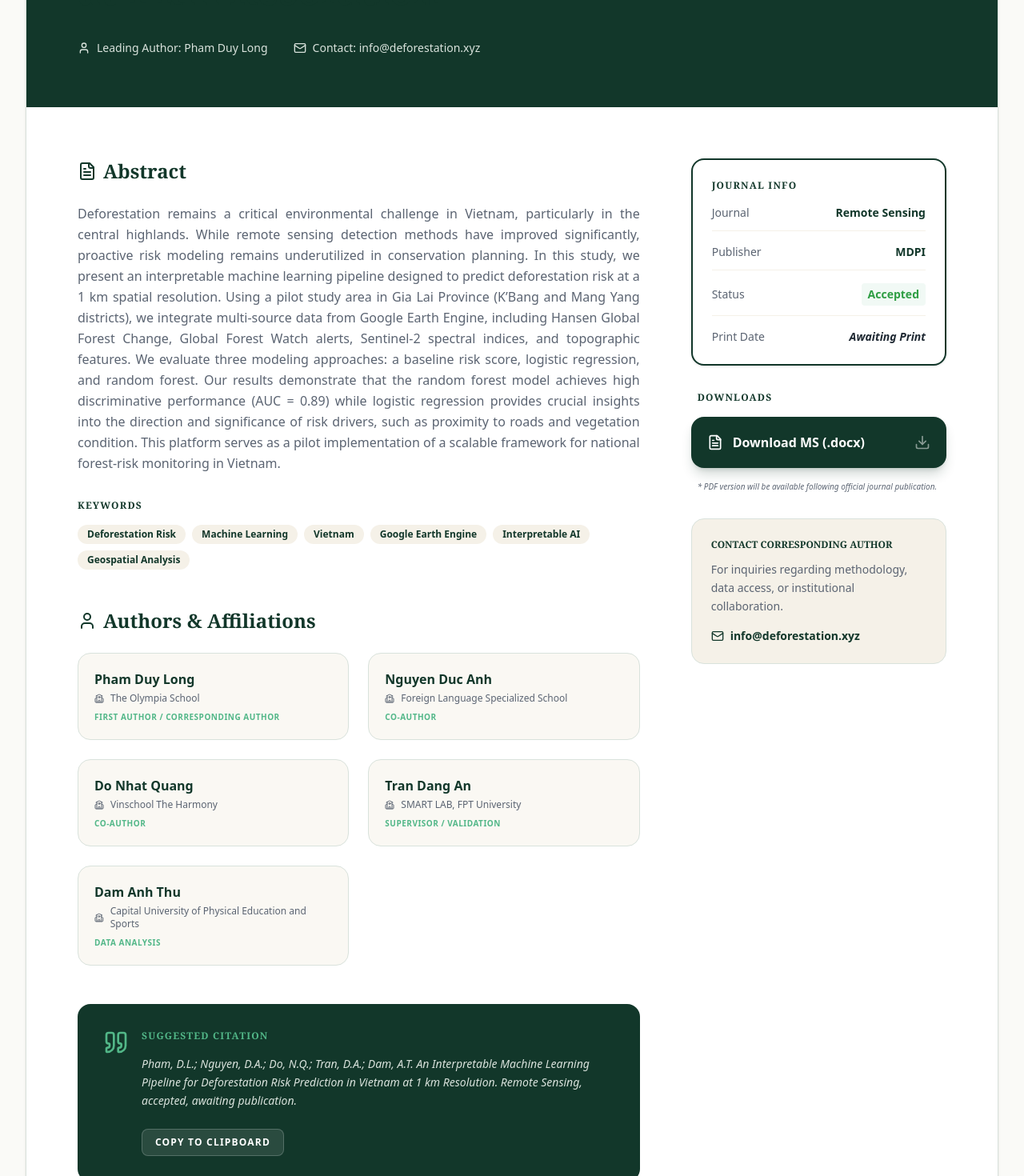
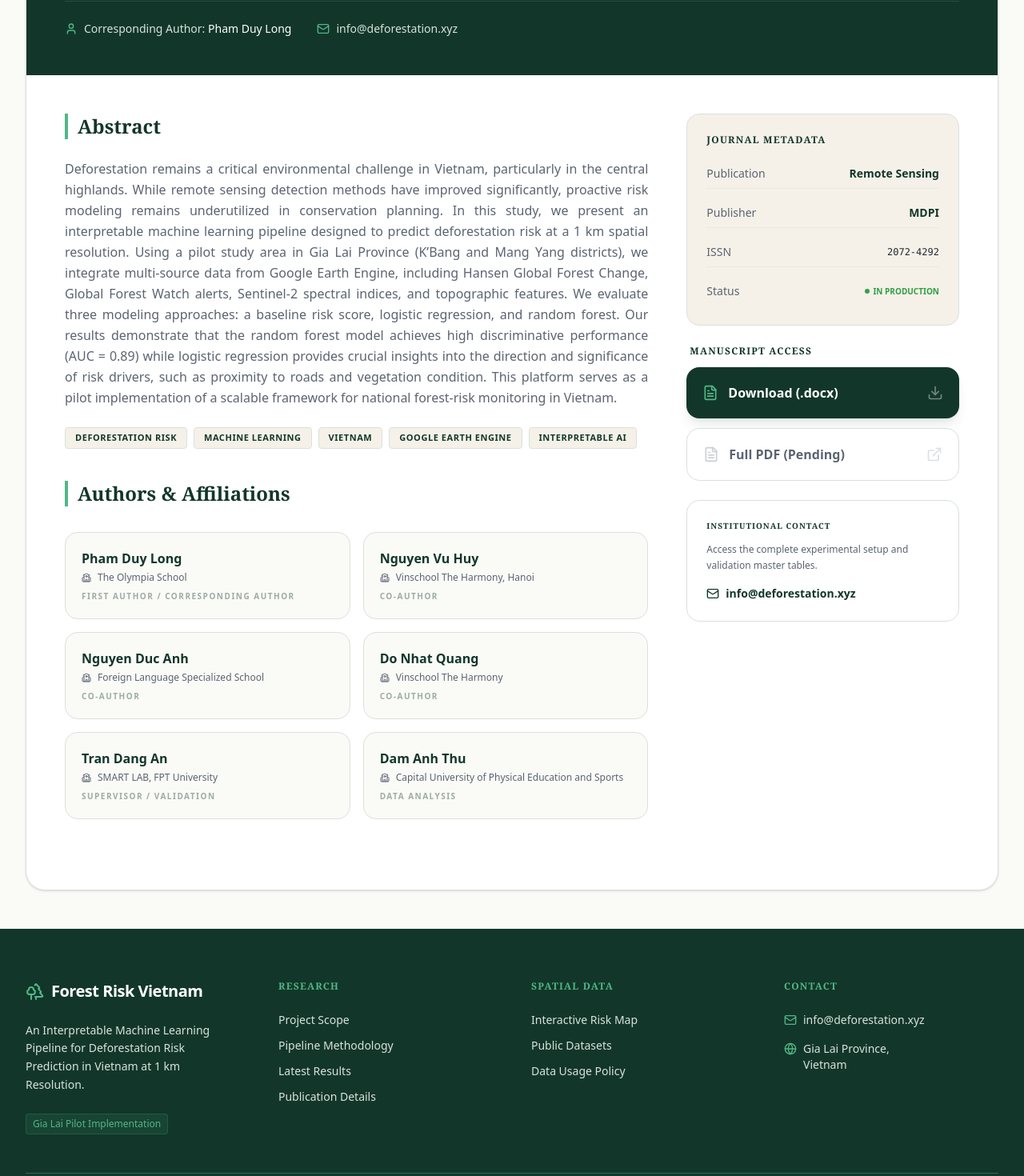
Before and after one commit to Borino88/forest-risk-vietnam, a Next.js app: page /publication in a window 1280 px wide. Shown: the part 400-1870 px from the top of the page at 80% size. Built offline with nearby package versions, Linux system fonts and the light colour scheme.

Commit message:
Finalize publication page layout and authors

```diff
--- a/src/app/(app)/publication/page.tsx
+++ b/src/app/(app)/publication/page.tsx
@@ -1,19 +1,13 @@
 'use client'
 
-import { Database, Download, FileText, Quote, User, School, Mail } from 'lucide-react'
+import { Database, Download, FileText, Quote, User, School, Mail, ExternalLink } from 'lucide-react'
 
 export default function PublicationPage() {
-  const citation = "Pham, D.L.; Nguyen, D.A.; Do, N.Q.; Tran, D.A.; Dam, A.T. An Interpretable Machine Learning Pipeline for Deforestation Risk Prediction in Vietnam at 1 km Resolution. Remote Sensing, accepted, awaiting publication."
-
-  const copyCitation = () => {
-    if (typeof navigator !== 'undefined') {
-      navigator.clipboard.writeText(citation)
-      alert("Citation copied to clipboard!")
-    }
-  }
+  const citation = "Pham, D.L.; Nguyen, V.H.; Nguyen, D.A.; Do, N.Q.; Tran, D.A.; Dam, A.T. An Interpretable Machine Learning Pipeline for Deforestation Risk Prediction in Vietnam at 1 km Resolution. Remote Sensing, accepted, awaiting publication."
 
   const authors = [
     { name: "Pham Duy Long", school: "The Olympia School", role: "First Author / Corresponding Author" },
+    { name: "Nguyen Vu Huy", school: "Vinschool The Harmony, Hanoi", role: "Co-Author" },
     { name: "Nguyen Duc Anh", school: "Foreign Language Specialized School", role: "Co-Author" },
     { name: "Do Nhat Quang", school: "Vinschool The Harmony", role: "Co-Author" },
     { name: "Tran Dang An", school: "SMART LAB, FPT University", role: "Supervisor / Validation" },
@@ -21,128 +15,120 @@ export default function PublicationPage() {
   ]
 
   return (
-    <div className="bg-[#FAFAF7] min-h-screen py-16">
+    <div className="bg-[#FAFAF7] min-h-screen py-12">
       <div className="max-w-7xl mx-auto px-4 sm:px-6 lg:px-8">
         <div className="bg-white rounded-3xl border border-[#D9E2DC] shadow-sm overflow-hidden">
-          <div className="bg-[#12372A] p-8 lg:p-16 text-white relative overflow-hidden">
+          {/* Hero Section - Reduced padding to fix gap */}
+          <div className="bg-[#12372A] p-8 lg:p-12 text-white relative overflow-hidden">
             <div className="absolute top-0 right-0 w-64 h-64 bg-[#52B788] opacity-10 rounded-full -mr-32 -mt-32"></div>
             <div className="relative z-10">
-              <div className="flex items-center gap-2 text-[#52B788] text-xs font-bold uppercase tracking-widest mb-6">
-                <span className="bg-[#52B788] text-[#12372A] px-2 py-0.5 rounded">Accepted — Awaiting Print</span>
+              <div className="flex items-center gap-2 text-[#52B788] text-[10px] font-bold uppercase tracking-[0.2em] mb-4">
+                <span className="bg-[#52B788] text-[#12372A] px-2 py-0.5 rounded-sm">Accepted — Awaiting Print</span>
                 <span>•</span>
                 <span>Remote Sensing (MDPI)</span>
               </div>
-              <h1 className="text-4xl lg:text-5xl font-serif font-bold mb-8 leading-tight">
+              <h1 className="text-3xl lg:text-5xl font-serif font-bold mb-6 leading-tight max-w-5xl">
                 An Interpretable Machine Learning Pipeline for Deforestation Risk Prediction in Vietnam at 1 km Resolution
               </h1>
-              <div className="flex flex-wrap gap-x-8 gap-y-4 text-[#D9E2DC] text-sm">
+              <div className="flex flex-wrap gap-x-8 gap-y-3 text-[#D9E2DC] text-sm border-t border-white/10 pt-6">
                 <div className="flex items-center gap-2">
-                  <User className="h-4 w-4" /> Leading Author: Pham Duy Long
+                  <User className="h-4 w-4 text-[#52B788]" />
+                  <span>Corresponding Author: <span className="text-white font-medium">Pham Duy Long</span></span>
                 </div>
                 <div className="flex items-center gap-2">
-                  <Mail className="h-4 w-4" /> Contact: info@deforestation.xyz
+                  <Mail className="h-4 w-4 text-[#52B788]" />
+                  <a href="mailto:info@deforestation.xyz" className="text-[#D9E2DC] hover:text-white transition-colors">info@deforestation.xyz</a>
                 </div>
               </div>
             </div>
           </div>
 
-          <div className="p-8 lg:p-16">
-            <div className="grid grid-cols-1 lg:grid-cols-3 gap-16">
+          <div className="p-8 lg:p-12">
+            <div className="grid grid-cols-1 lg:grid-cols-3 gap-12">
               <div className="lg:col-span-2">
-                <section className="mb-12">
-                  <h2 className="text-2xl font-bold mb-6 flex items-center gap-2">
-                    <FileText className="h-6 w-6 text-[#12372A]" /> Abstract
-                  </h2>
-                  <p className="text-[#5B6472] leading-relaxed mb-8 text-justify">
+                <section className="mb-10">
+                  <div className="flex items-center gap-3 mb-6">
+                    <div className="h-8 w-1 bg-[#52B788]"></div>
+                    <h2 className="text-2xl font-bold text-[#12372A]">Abstract</h2>
+                  </div>
+                  <p className="text-[#5B6472] leading-relaxed mb-6 text-justify text-base">
                     Deforestation remains a critical environmental challenge in Vietnam, particularly in the central highlands. While remote sensing detection methods have improved significantly, proactive risk modeling remains underutilized in conservation planning. In this study, we present an interpretable machine learning pipeline designed to predict deforestation risk at a 1 km spatial resolution. Using a pilot study area in Gia Lai Province (K’Bang and Mang Yang districts), we integrate multi-source data from Google Earth Engine, including Hansen Global Forest Change, Global Forest Watch alerts, Sentinel-2 spectral indices, and topographic features. We evaluate three modeling approaches: a baseline risk score, logistic regression, and random forest. Our results demonstrate that the random forest model achieves high discriminative performance (AUC = 0.89) while logistic regression provides crucial insights into the direction and significance of risk drivers, such as proximity to roads and vegetation condition. This platform serves as a pilot implementation of a scalable framework for national forest-risk monitoring in Vietnam.
                   </p>
 
-                  <h3 className="font-bold text-[#12372A] mb-4 uppercase text-xs tracking-widest">Keywords</h3>
                   <div className="flex flex-wrap gap-2">
-                    {['Deforestation Risk', 'Machine Learning', 'Vietnam', 'Google Earth Engine', 'Interpretable AI', 'Geospatial Analysis'].map((k, i) => (
-                      <span key={i} className="px-3 py-1 bg-[#F5F1E8] text-[#12372A] text-xs font-bold rounded-full">{k}</span>
+                    {['Deforestation Risk', 'Machine Learning', 'Vietnam', 'Google Earth Engine', 'Interpretable AI'].map((k, i) => (
+                      <span key={i} className="px-3 py-1 bg-[#F5F1E8] text-[#12372A] text-[11px] font-bold rounded border border-[#D9E2DC] uppercase tracking-wider">{k}</span>
                     ))}
                   </div>
                 </section>
 
-                <section className="mb-12">
-                  <h2 className="text-2xl font-bold mb-6 flex items-center gap-2">
-                    <User className="h-6 w-6 text-[#12372A]" /> Authors & Affiliations
-                  </h2>
-                  <div className="grid grid-cols-1 sm:grid-cols-2 gap-6">
+                <section className="mb-10">
+                  <div className="flex items-center gap-3 mb-8">
+                    <div className="h-8 w-1 bg-[#52B788]"></div>
+                    <h2 className="text-2xl font-bold text-[#12372A]">Authors & Affiliations</h2>
+                  </div>
+                  <div className="grid grid-cols-1 sm:grid-cols-2 gap-4">
                     {authors.map((author, idx) => (
-                      <div key={idx} className="p-5 rounded-2xl bg-[#F5F1E8]/50 border border-[#D9E2DC]">
-                        <div className="font-bold text-[#12372A] mb-1">{author.name}</div>
+                      <div key={idx} className="p-5 rounded-2xl bg-[#FAFAF7] border border-[#D9E2DC] hover:border-[#12372A] transition-colors group">
+                        <div className="font-bold text-[#12372A] mb-1 group-hover:text-[#52B788] transition-colors">{author.name}</div>
                         <div className="flex items-center gap-2 text-xs text-[#5B6472] mb-2">
                           <School className="h-3 w-3" /> {author.school}
                         </div>
-                        <div className="text-[10px] uppercase tracking-wider font-bold text-[#52B788]">{author.role}</div>
+                        <div className="text-[10px] uppercase tracking-[0.15em] font-bold text-[#12372A]/40">{author.role}</div>
                       </div>
                     ))}
                   </div>
                 </section>
-
-                <div className="bg-[#12372A] p-8 rounded-2xl text-white">
-                  <div className="flex items-start gap-4">
-                    <Quote className="h-8 w-8 text-[#52B788] flex-shrink-0" />
-                    <div>
-                      <h4 className="font-bold mb-4 uppercase text-xs tracking-widest text-[#52B788]">Suggested Citation</h4>
-                      <p className="text-sm text-[#D9E2DC] italic leading-relaxed mb-6">
-                        {citation}
-                      </p>
-                      <button
-                        onClick={copyCitation}
-                        className="px-4 py-2 bg-white/10 hover:bg-white/20 border border-white/20 rounded-lg text-xs font-bold transition-colors uppercase tracking-widest"
-                      >
-                        Copy to Clipboard
-                      </button>
-                    </div>
-                  </div>
-                </div>
               </div>
 
-              <div className="space-y-8">
-                <div className="bg-white border-2 border-[#12372A] rounded-2xl p-6 shadow-sm">
-                  <h3 className="font-bold text-[#12372A] mb-4 uppercase text-xs tracking-widest">Journal Info</h3>
-                  <div className="space-y-4 text-sm">
-                    <div className="flex justify-between items-center pb-3 border-b border-[#F5F1E8]">
-                      <span className="text-[#5B6472]">Journal</span>
+              <div className="space-y-6">
+                <div className="bg-[#F5F1E8] rounded-2xl p-6 border border-[#D9E2DC]">
+                  <h3 className="font-bold text-[#12372A] text-xs uppercase tracking-widest mb-4">Journal Metadata</h3>
+                  <div className="space-y-3 text-sm">
+                    <div className="flex justify-between items-center py-2 border-b border-[#D9E2DC]/50">
+                      <span className="text-[#5B6472]">Publication</span>
                       <span className="font-bold text-[#12372A]">Remote Sensing</span>
                     </div>
-                    <div className="flex justify-between items-center pb-3 border-b border-[#F5F1E8]">
+                    <div className="flex justify-between items-center py-2 border-b border-[#D9E2DC]/50">
                       <span className="text-[#5B6472]">Publisher</span>
                       <span className="font-bold text-[#12372A]">MDPI</span>
                     </div>
-                    <div className="flex justify-between items-center pb-3 border-b border-[#F5F1E8]">
+                    <div className="flex justify-between items-center py-2 border-b border-[#D9E2DC]/50">
+                      <span className="text-[#5B6472]">ISSN</span>
+                      <span className="font-mono text-xs">2072-4292</span>
+                    </div>
+                    <div className="flex justify-between items-center py-2">
                       <span className="text-[#5B6472]">Status</span>
-                      <span className="font-bold text-[#2F9E44] bg-[#F1F9F5] px-2 py-1 rounded">Accepted</span>
-                    </div>
-                    <div className="flex justify-between items-center">
-                      <span className="text-[#5B6472]">Print Date</span>
-                      <span className="font-bold italic">Awaiting Print</span>
+                      <span className="font-bold text-[#2F9E44] flex items-center gap-1 uppercase text-[10px]">
+                        <div className="h-1.5 w-1.5 rounded-full bg-[#2F9E44] animate-pulse"></div>
+                        In Production
+                      </span>
                     </div>
                   </div>
                 </div>
 
-                <div className="space-y-4">
-                  <h3 className="font-bold text-[#12372A] uppercase text-xs tracking-widest px-2">Downloads</h3>
-                  <a href="/downloads/manuscript.docx" className="w-full flex items-center justify-between gap-3 bg-[#12372A] text-white p-5 rounded-2xl font-bold hover:bg-[#2D6A4F] transition-all group no-underline shadow-lg shadow-[#12372A]/20">
+                <div className="space-y-3">
+                  <h3 className="font-bold text-[#12372A] text-xs uppercase tracking-widest px-1">Manuscript Access</h3>
+                  <a href="/downloads/manuscript.docx" className="w-full flex items-center justify-between gap-3 bg-[#12372A] text-white p-5 rounded-2xl font-bold hover:bg-[#2D6A4F] transition-all group no-underline shadow-lg shadow-[#12372A]/10">
                     <div className="flex items-center gap-3">
-                      <FileText className="h-5 w-5" /> Download MS (.docx)
+                      <FileText className="h-5 w-5 text-[#52B788]" /> Download (.docx)
                     </div>
-                    <Download className="h-5 w-5 opacity-50 group-hover:opacity-100 transition-opacity" />
+                    <Download className="h-5 w-5 opacity-40 group-hover:opacity-100 group-hover:translate-y-0.5 transition-all" />
                   </a>
-                  <p className="text-[10px] text-[#5B6472] px-2 italic">
-                    * PDF version will be available following official journal publication.
-                  </p>
+                  <button className="w-full flex items-center justify-between gap-3 border border-[#D9E2DC] bg-white text-[#5B6472] p-5 rounded-2xl font-bold cursor-not-allowed">
+                    <div className="flex items-center gap-3">
+                      <FileText className="h-5 w-5 opacity-30" /> Full PDF (Pending)
+                    </div>
+                    <ExternalLink className="h-5 w-5 opacity-20" />
+                  </button>
                 </div>
 
-                <div className="p-6 rounded-2xl bg-[#F5F1E8] border border-[#D9E2DC]">
-                  <h4 className="font-bold text-[#12372A] text-xs uppercase mb-3">Contact Corresponding Author</h4>
-                  <div className="text-sm text-[#5B6472] mb-4 leading-relaxed">
-                    For inquiries regarding methodology, data access, or institutional collaboration.
+                <div className="p-6 rounded-2xl bg-white border border-[#D9E2DC]">
+                  <h4 className="font-bold text-[#12372A] text-[10px] uppercase tracking-widest mb-3">Institutional Contact</h4>
+                  <div className="text-xs text-[#5B6472] mb-4 leading-relaxed">
+                    Access the complete experimental setup and validation master tables.
                   </div>
-                  <a href="mailto:info@deforestation.xyz" className="text-sm font-bold text-[#12372A] hover:underline flex items-center gap-2">
+                  <a href="mailto:info@deforestation.xyz" className="text-sm font-bold text-[#12372A] hover:text-[#52B788] flex items-center gap-2 transition-colors">
                     <Mail className="h-4 w-4" /> info@deforestation.xyz
                   </a>
                 </div>
```
